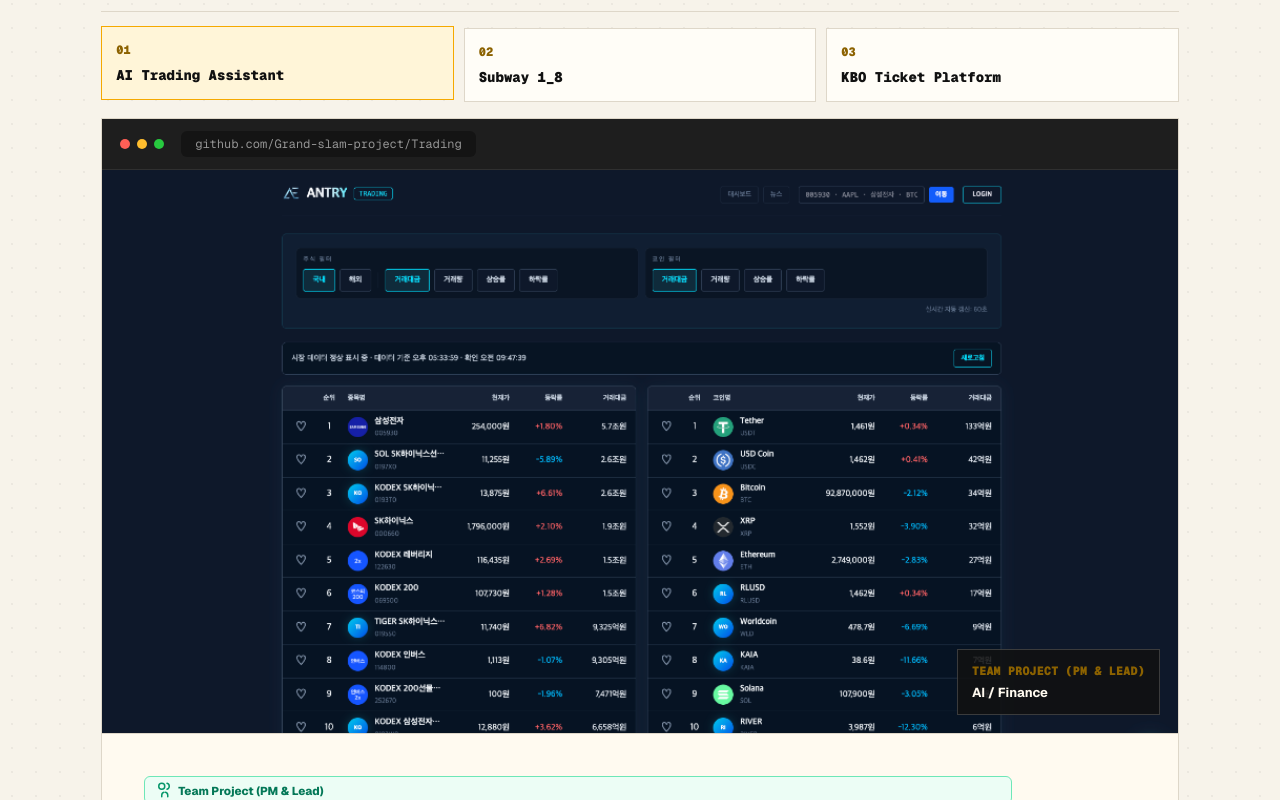
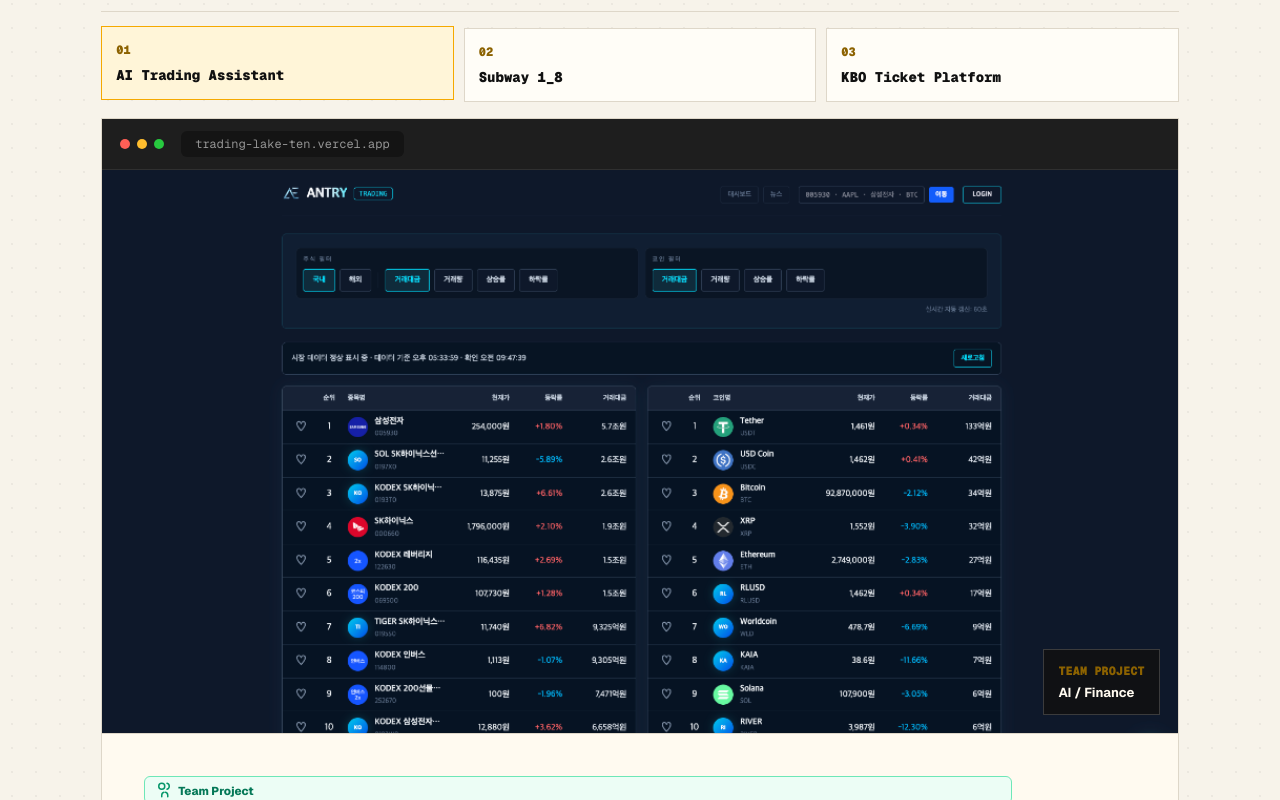
Before and after one commit to ka6865/KHS_PF, a Next.js app: page / in a window 1280 px wide. Shown: the part 4520-5320 px from the top of the page. Built offline with nearby package versions, Linux system fonts and the light colour scheme.

Commit message:
fix: 거슬리는 마우스 조준선(에임) 마커 완전 제거

```diff
--- a/app/components/AmbientGridBackground.tsx
+++ b/app/components/AmbientGridBackground.tsx
@@ -40,10 +40,6 @@ export function AmbientGridBackground() {
   return (
     <div className="ambient-background-shell" aria-hidden="true">
       <div className="grid-pattern-overlay" />
-      <div
-        ref={cursorRef}
-        className={`grid-cursor-marker ${isVisible ? "is-visible" : ""}`}
-      />
     </div>
   );
 }
--- a/app/page.tsx
+++ b/app/page.tsx
@@ -163,7 +163,7 @@ const projects = [
   {
     title: "AI Trading Assistant",
     type: "AI / Finance",
-    category: "Team Project (PM & Lead)",
+    category: "Team Project",
     role: "담당: 프로젝트 총괄, ML/LangChain AI 파이프라인, 조건/자동매매 엔진, AWS EC2 배포 경험",
     description: "주식/가상자산 실시간 상세 대시보드, ML/LangChain AI 챗봇, AI 자동매매펀드 및 조건 매매를 포함한 풀스택 AI 금융 플랫폼입니다.",
     stack: ["React", "Flask", "LangChain", "Supabase", "LightGBM", "Docker", "AWS EC2"],
@@ -171,7 +171,7 @@ const projects = [
     problem: "프로젝트 전체 리딩과 함께 LangChain 챗봇 연동, 조건/자동매매 엔진 구축, 거래소 API Key 보안, Docker 기반 AWS EC2 배포 경험을 하나의 서비스 흐름으로 정리해야 했습니다.",
     solution: "LangChain 기반 맥락 챗봇과 ML 신호 엔진을 구축하고, API Key 암호화 등록/자산 이동 로직 구현 후 Docker Compose 기반 실행 환경을 AWS EC2에서 구동해 본 경험을 정리했습니다.",
     result: "총괄 리더로서 AI 자동 펀드 매매/조건 매매 흐름과 주요 UI를 구현하고, Docker Compose 기반 EC2 배포 경험을 프로젝트 기록으로 정리했습니다.",
-    link: "https://github.com/Grand-slam-project/Trading",
+    link: "https://trading-lake-ten.vercel.app/",
   },
   {
     title: "Subway 1_8",
```
